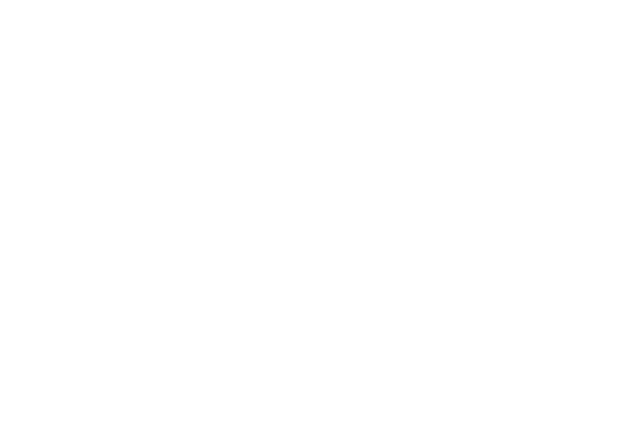
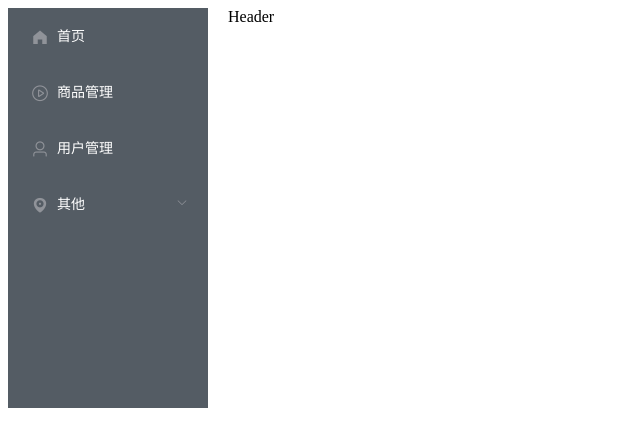
Before and after one commit to Afei14138/my-vue2-app, a Vue app: page / in a window 1280 px wide. Shown: the top 446 px of the page, without its empty margins (0-640 px from the left). Built offline with nearby package versions, Linux system fonts and the light colour scheme.

Commit message:
搭建左侧菜单

```diff
--- a/src/App.vue
+++ b/src/App.vue
@@ -9,7 +9,6 @@
       <el-button type="danger">危险按钮</el-button>
     </el-row> -->
     <router-view></router-view>
-
   </div>
 </template>
 
--- /dev/null
+++ b/src/components/CommonAside.vue
@@ -0,0 +1,103 @@
+<template>
+    <el-menu default-active="1-4-1" class="el-menu-vertical-demo"
+        @open="handleOpen"
+        @close="handleClose"
+        :collapse="isCollapse"
+        background-color="#545c64"
+        text-color="#fff"
+        active-text-color="#ffd04b">
+        <el-menu-item v-for="item in noChildren" :key="item.name" :index="item.name">
+            <i :class="`el-icon-${item.icon}`"></i>
+            <span slot="title">{{ item.label }}</span>
+        </el-menu-item>
+        <el-submenu v-for="item in hasChildren" :key="item.label" :index="item.label ">
+            <template slot="title">
+                <i :class="`el-icon-${item.icon}`"></i>
+                <span slot="title">{{ item.label }}</span>
+            </template>
+            <el-menu-item-group v-for="subItem in item.children" :key="subItem.path" :index="subItem.path">
+                <el-menu-item :index="subItem.path">{{ subItem.label }}</el-menu-item>
+            </el-menu-item-group>
+        </el-submenu>
+    </el-menu>
+</template>
+
+<style>
+.el-menu-vertical-demo:not(.el-menu--collapse) {
+    width: 200px;
+    min-height: 400px;
+}
+</style>
+
+<script>
+export default {
+    data() {
+        return {
+            isCollapse: false,
+            menuData:
+                [
+                    {
+                        path: '/',
+                        name: 'home',
+                        label: '首页',
+                        icon: 's-home',
+                        url: 'Home/Home'
+                    },
+                    {
+                        path: '/mall',
+                        name: 'mall',
+                        label: '商品管理',
+                        icon: 'video-play',
+                        url: 'MallManage/MallManage'
+                    },
+                    {
+                        path: '/user',
+                        name: 'user',
+                        label: '用户管理',
+                        icon: 'user',
+                        url: 'UserManage/UserManage'
+                    },
+                    {
+                        label: '其他',
+                        icon: 'location',
+                        children: [
+                            {
+                                path: '/page1',
+                                name: 'page1',
+                                label: '页面1',
+                                icon: 'setting',
+                                url: 'Other/PageOne'
+                            },
+                            {
+                                path: '/page2',
+                                name: 'page2',
+                                label: '页面2',
+                                icon: 'setting',
+                                url: 'Other/PageTwo'
+                            }
+                        ]
+                    }
+                ]
+        };
+    },
+    methods: {
+        handleOpen(key, keyPath) {
+            console.log(key, keyPath);
+        },
+        handleClose(key, keyPath) {
+            console.log(key, keyPath);
+        }
+    },
+    computed: {
+        //没有子菜单的
+        noChildren() {
+            return this.menuData.filter(item => !item.children)
+        },
+
+        //有子菜单的
+        hasChildren() {
+            return this.menuData.filter(item => item.children)
+        }
+    }
+}
+</script>
--- /dev/null
+++ b/src/views/Main.vue
@@ -0,0 +1,30 @@
+<template>
+    <div>
+        <el-container>
+            <el-aside width="200px">
+                <common-aside></common-aside>
+            </el-aside>
+            <el-container>
+                <el-header>Header</el-header>
+                <el-main>
+                    <!--路由出口，符合路径的视图在这里渲染-->
+                    <router-view></router-view>
+                </el-main>
+            </el-container>
+        </el-container>
+    </div>
+</template>
+
+
+<script>
+import CommonAside from '@/components/CommonAside.vue';
+export default {
+    data() {
+        return {}
+    },
+    components:{
+        CommonAside
+    }
+}
+
+</script>
```
Also changed, not shown: src/router/index.js (+11 -2 lines).
